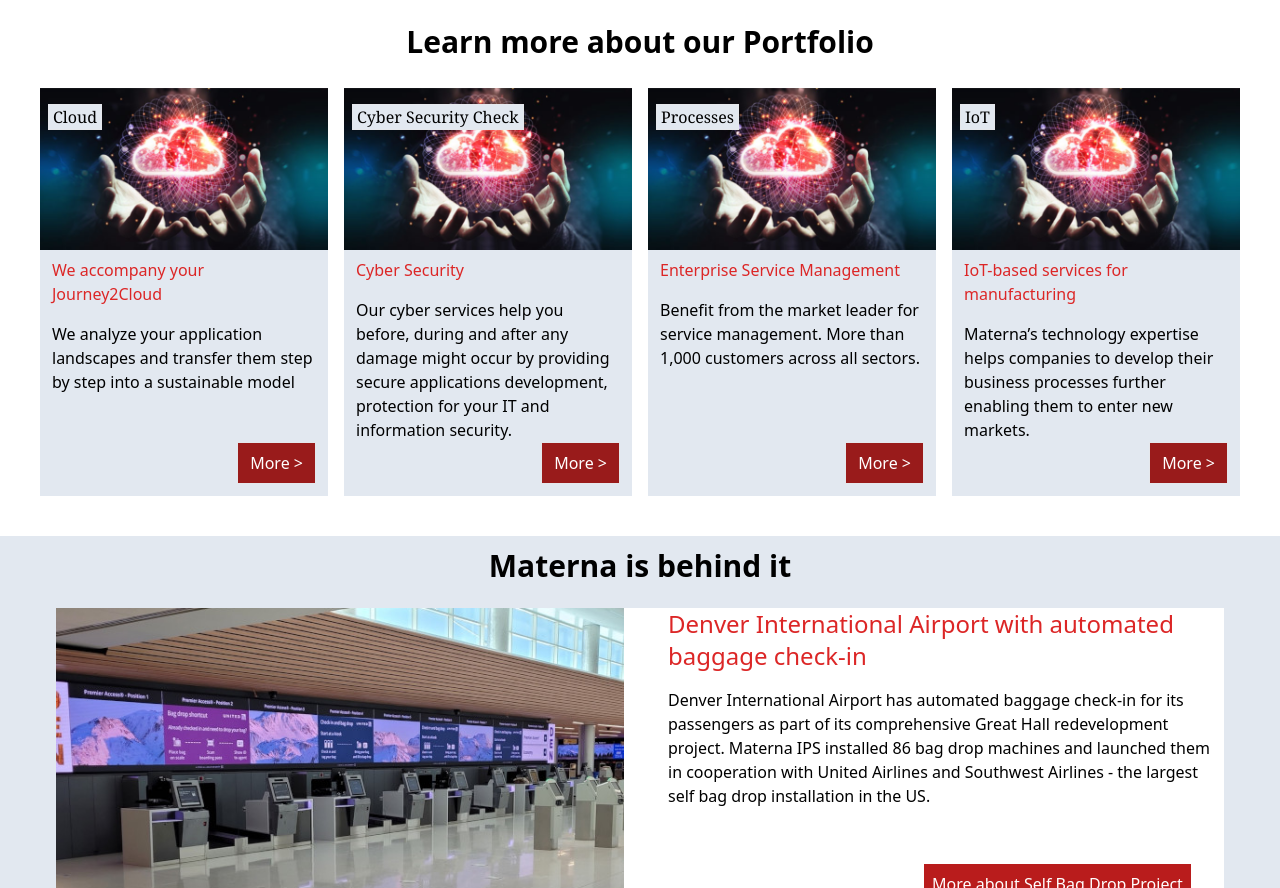
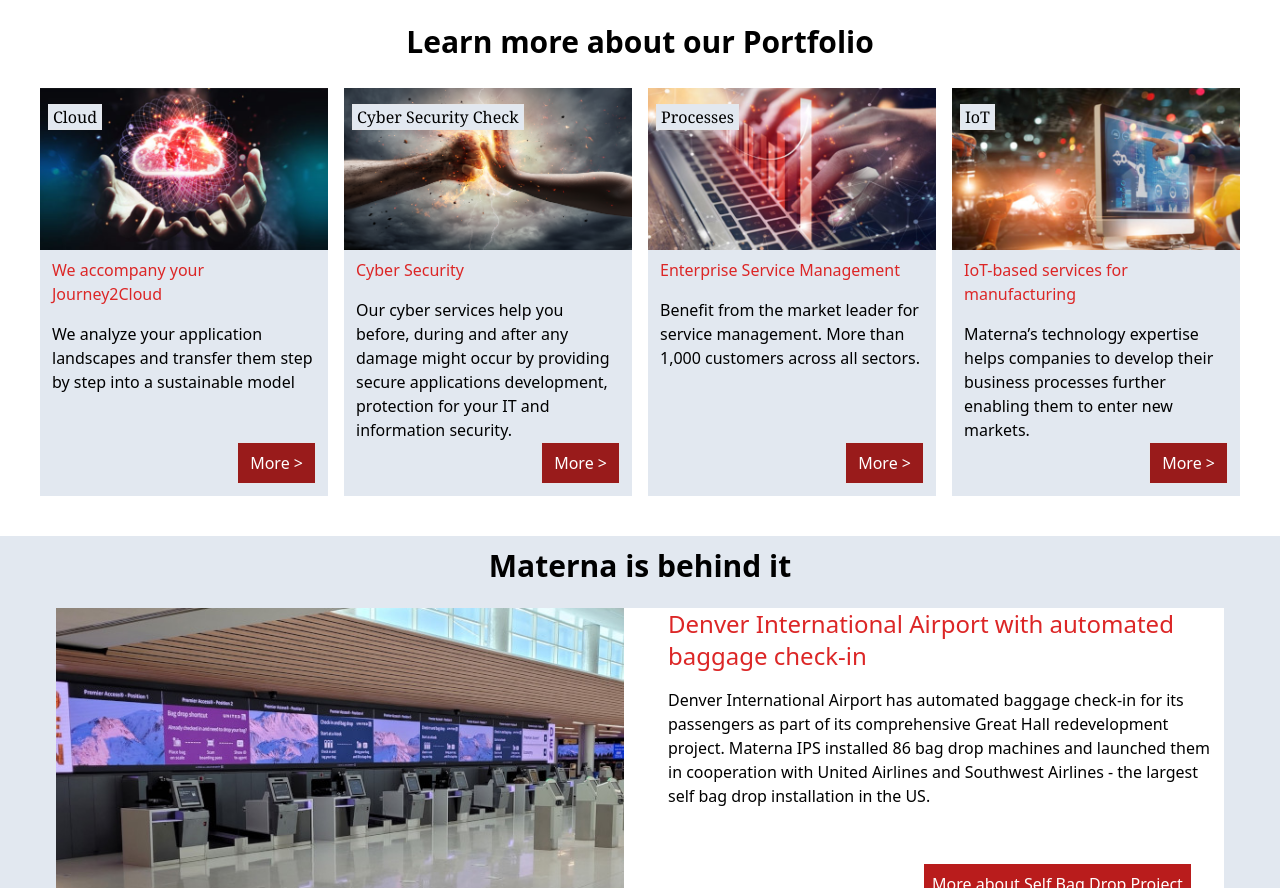
Before and after one commit to beylar/Tailwind-Projects, a website: page Materna/index.html in a window 1280 px wide. Shown: the part 850-1738 px from the top of the page. Drawn offline with Linux system fonts and the light colour scheme.

Commit message:
Styling grids

```diff
--- a/Materna/index.html
+++ b/Materna/index.html
@@ -102,7 +102,7 @@
             </div>
             <div class="bg-slate-200 flex flex-col items-end">
                 <div class="relative">
-                    <img src="./utilities/grid1.png">
+                    <img src="./utilities/grid2.png">
                     <div class="ps-2">
                         <p class="absolute border bg-slate-200 top-4 px-1 font-serif">Cyber Security Check</p>
                     </div>
@@ -120,7 +120,7 @@
         </div>
         <div class="bg-slate-200 flex flex-col items-end">
             <div class="relative">
-                <img src="./utilities/grid1.png">
+                <img src="./utilities/grid3.png">
                 <div class="ps-2">
                     <p class="absolute border bg-slate-200 top-4 px-1 font-serif">Processes</p>
                 </div>
@@ -138,7 +138,7 @@
 
     <div class="bg-slate-200 flex flex-col items-end">
         <div class="relative">
-            <img src="./utilities/grid1.png">
+            <img src="./utilities/grid4.png">
             <div class="ps-2">
                 <p class="absolute border bg-slate-200 top-4 px-1 font-serif">IoT</p>
             </div>
```
